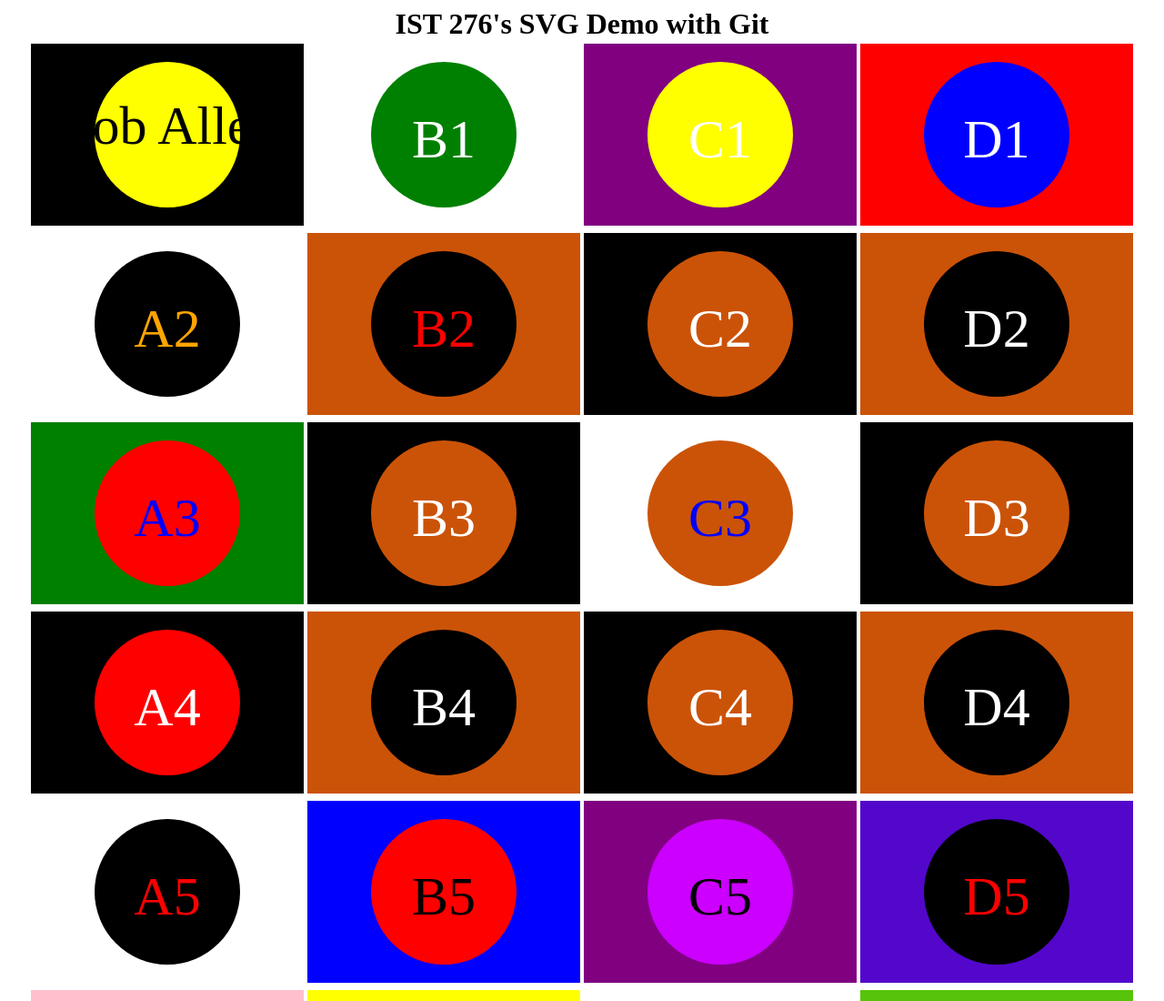
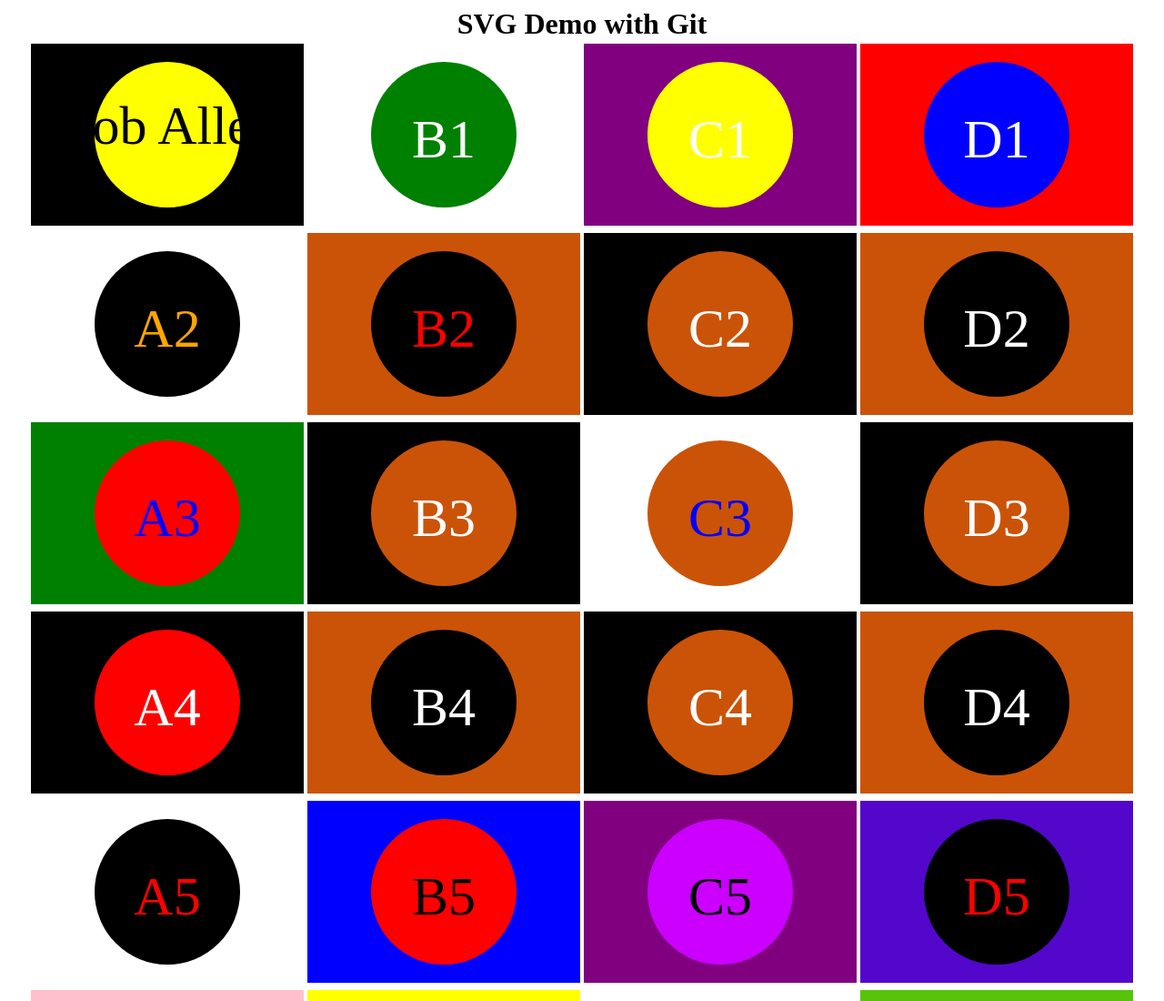
Before and after one commit to drrobertarthurallen/testsvgplay, a plain HTML site: page index.html in a window 1280 px wide. Shown: the top 1100 px of the page at 91% size. Drawn offline with Linux system fonts and the light colour scheme.

Commit message:
Changed the h1

```diff
--- a/index.html
+++ b/index.html
@@ -6,7 +6,7 @@
 </head>
 <body style="padding: 0px;">
 <header>
-<h1 style="text-align:center; margin: 0px;">IST 276's SVG Demo with Git</h1>
+<h1 style="text-align:center; margin: 0px;">SVG Demo with Git</h1>
 </header>
 <table style="margin:auto;">
 <tr>
```
